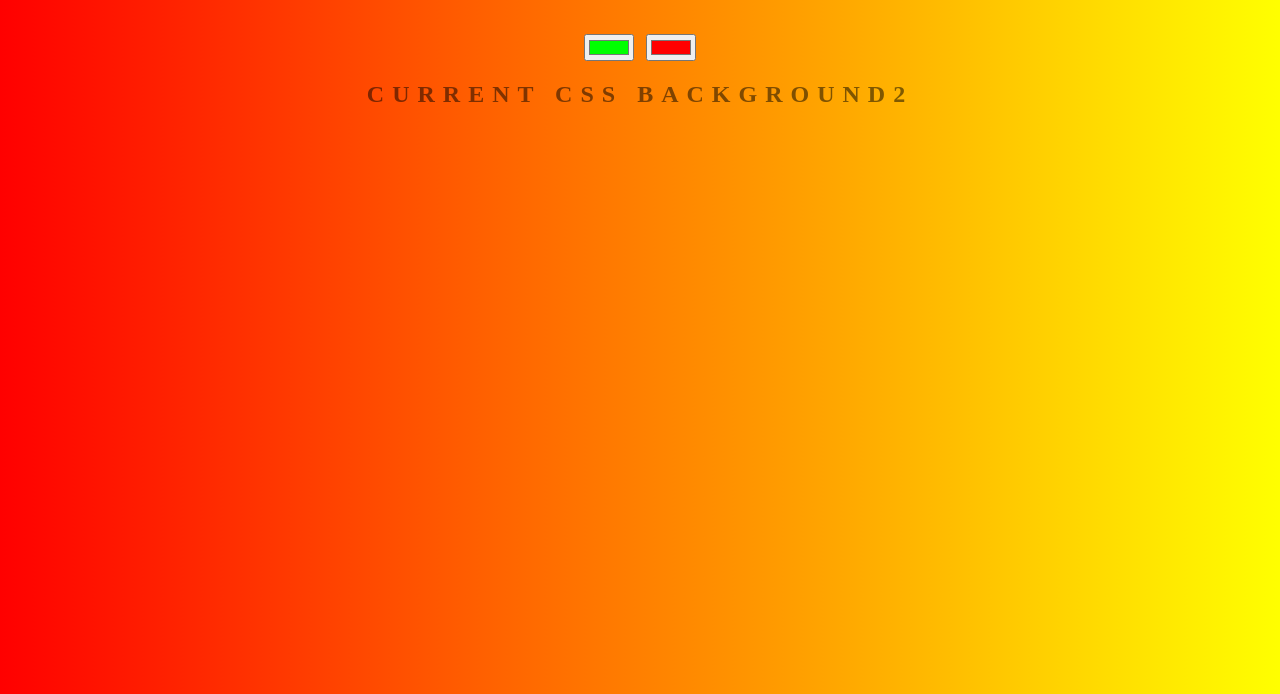
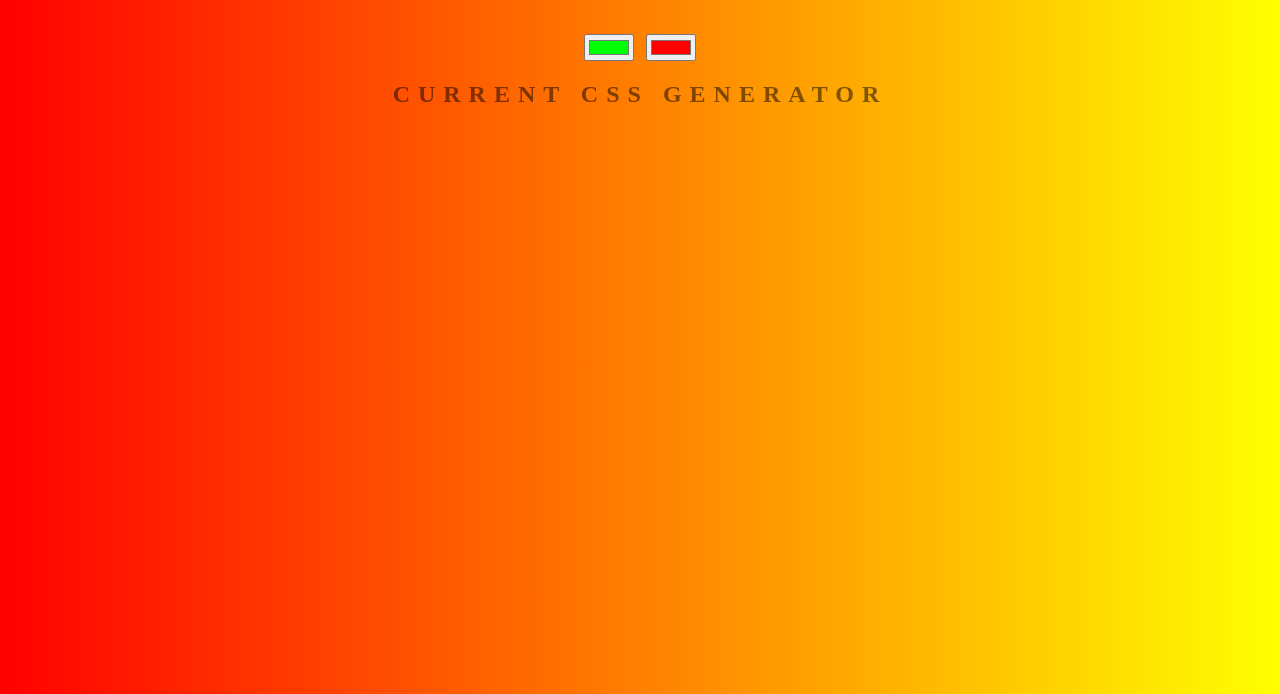
Before and after one commit to Abir-Newaz/background-generator, a plain HTML site: page index.html in a window 1280 px wide. Shown: the part 106-800 px from the top of the page. Drawn offline with Linux system fonts and the light colour scheme.

Commit message:
H2 changed

```diff
--- a/index.html
+++ b/index.html
@@ -8,7 +8,7 @@
     <h1>COOl Generator</h1>
     <input class="color1" type="color" name="color1" value="#00ff00" />
     <input class="color2" type="color" name="color2" value="#ff0000" />
-    <h2>Current CSS Background2</h2>
+    <h2>Current CSS Generator</h2>
     <h3></h3>
     <script type="text/javascript" src="script.js"></script>
   </body>
```
